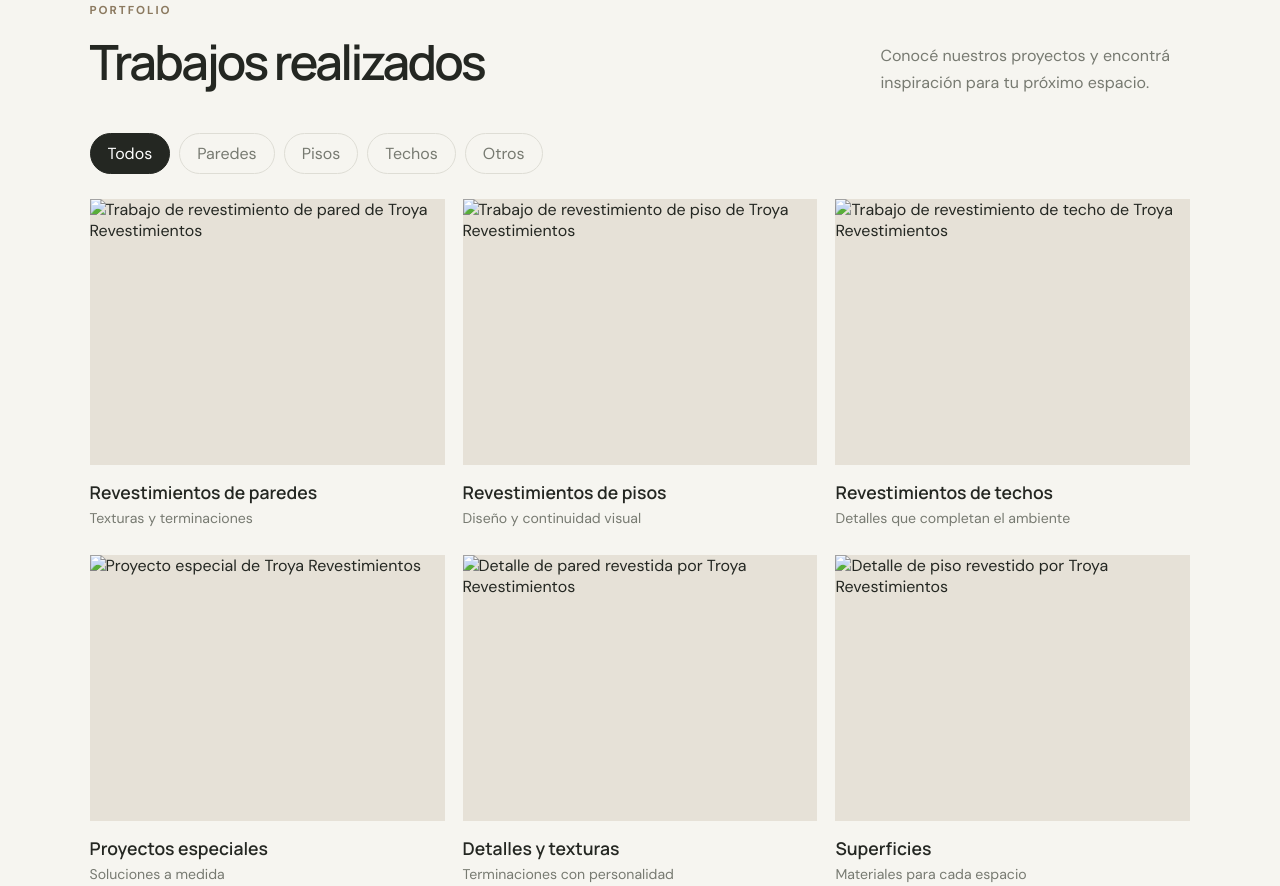
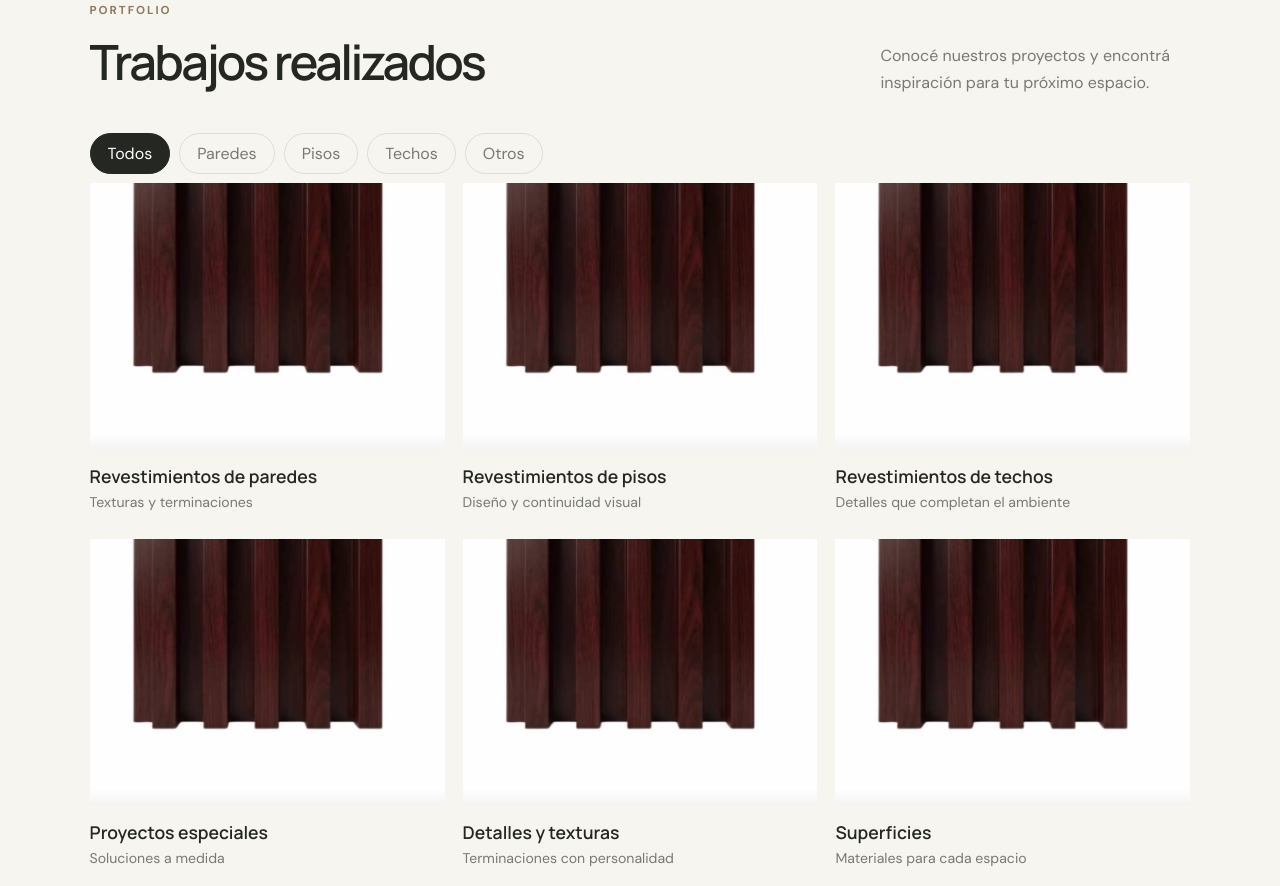
Before and after one commit to HdeHernan/Troya-Revestimientos, a plain HTML site: page index.html in a window 1280 px wide. Shown: the part 737-1623 px from the top of the page. Drawn offline with Linux system fonts and the light colour scheme.

Commit message:
Update index.html

```diff
--- a/index.html
+++ b/index.html
@@ -44,33 +44,39 @@
         <button class="filter" data-filter="pisos">Pisos</button>
         <button class="filter" data-filter="techos">Techos</button>
         <button class="filter" data-filter="otros">Otros</button>
-      </div>
+
 <div class="project-grid">
   <article class="project-card" data-category="paredes">
-          <img src="assets/trabajo-01.jpg" alt="Trabajo de revestimiento de pared de Troya Revestimientos" loading="lazy">
+    <img src="./trabajo-01.jpg.png" alt="Trabajo de revestimiento de pared de Troya Revestimientos" loading="lazy">
     <div><h3>Revestimientos de paredes</h3><p>Texturas y terminaciones</p></div>
   </article>
+
   <article class="project-card" data-category="pisos">
-          <img src="assets/trabajo-02.jpg" alt="Trabajo de revestimiento de piso de Troya Revestimientos" loading="lazy">
+    <img src="./trabajo-02.jpg.png" alt="Trabajo de revestimiento de piso de Troya Revestimientos" loading="lazy">
     <div><h3>Revestimientos de pisos</h3><p>Diseño y continuidad visual</p></div>
   </article>
+
   <article class="project-card" data-category="techos">
-          <img src="assets/trabajo-03.jpg" alt="Trabajo de revestimiento de techo de Troya Revestimientos" loading="lazy">
+    <img src="./trabajo-03.jpg.png" alt="Trabajo de revestimiento de techo de Troya Revestimientos" loading="lazy">
     <div><h3>Revestimientos de techos</h3><p>Detalles que completan el ambiente</p></div>
   </article>
+
   <article class="project-card" data-category="otros">
-          <img src="assets/trabajo-04.jpg" alt="Proyecto especial de Troya Revestimientos" loading="lazy">
+    <img src="./trabajo-04 (1).png" alt="Proyecto especial de Troya Revestimientos" loading="lazy">
     <div><h3>Proyectos especiales</h3><p>Soluciones a medida</p></div>
   </article>
+
   <article class="project-card" data-category="paredes">
-          <img src="assets/trabajo-05.jpg" alt="Detalle de pared revestida por Troya Revestimientos" loading="lazy">
+    <img src="./trabajo-05.jpg.png" alt="Detalle de pared revestida por Troya Revestimientos" loading="lazy">
     <div><h3>Detalles y texturas</h3><p>Terminaciones con personalidad</p></div>
   </article>
+
   <article class="project-card" data-category="pisos">
-          <img src="assets/trabajo-06.jpg" alt="Detalle de piso revestido por Troya Revestimientos" loading="lazy">
+    <img src="./trabajo-06.jpg.png" alt="Detalle de piso revestido por Troya Revestimientos" loading="lazy">
     <div><h3>Superficies</h3><p>Materiales para cada espacio</p></div>
   </article>
 </div>
+
       <p class="hint">Las fotos de la galería son espacios reservados: reemplazalas por tus imágenes reales antes de publicar.</p>
     </section>
 
```
Lines whose indentation alone changed are shown as unchanged.
